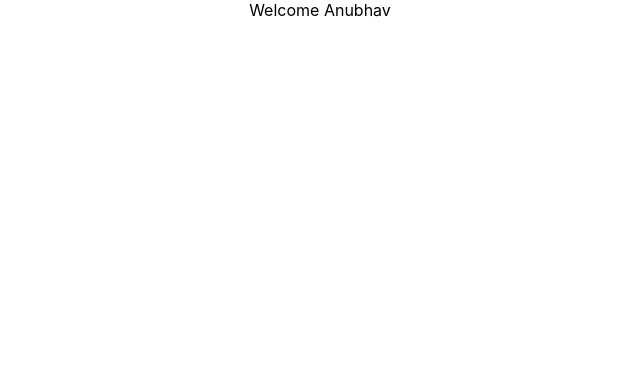
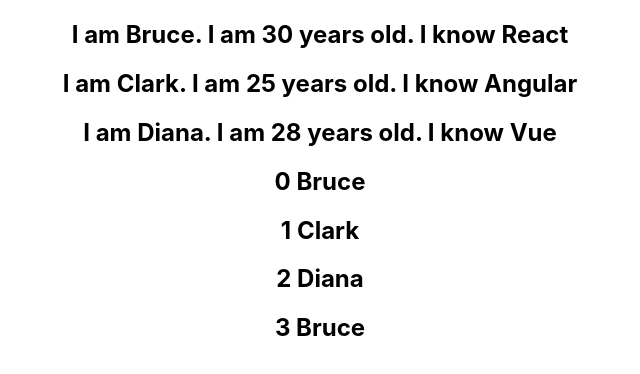
Before and after one commit to anubhavcu/react-refresher, a React (Create React App) app: page / in a window 1280 px wide. Shown: the top 374 px of the page, without its empty margins (320-960 px from the left). Built offline with nearby package versions, Linux system fonts and the light colour scheme.

Commit message:
list rendering

```diff
--- a/src/App.js
+++ b/src/App.js
@@ -11,6 +11,7 @@
 import FunctionEvent from './components/FunctionEvent';
 import Welcome from './components/Welcome';
 import UserGreeting from './components/UserGreeting';
+import NameList from './components/NameList';
 const App = () => {
   return (
     <div className='App'>
@@ -31,7 +32,8 @@
       {/* <EventBind /> */}
       {/* <ParentComponent /> */}
       {/* <FunctionEvent /> */}
-      <UserGreeting />
+      {/* <UserGreeting /> */}
+      <NameList />
     </div>
   );
 };
--- /dev/null
+++ b/src/components/NameList.jsx
@@ -0,0 +1,69 @@
+// eg to show list rendering
+import React from 'react';
+import Person from './Person';
+
+function NameList() {
+  const names = ['Bruce', 'Clark', 'Diana', 'Bruce'];
+  const persons = [
+    {
+      id: 1,
+      name: 'Bruce',
+      age: 30,
+      skill: 'React',
+    },
+    {
+      id: 2,
+      name: 'Clark',
+      age: 25,
+      skill: 'Angular',
+    },
+    {
+      id: 3,
+      name: 'Diana',
+      age: 28,
+      skill: 'Vue',
+    },
+  ];
+  const personList = persons.map((person) => (
+    <Person key={person.id} person={person} />
+  ));
+  const nameList = names.map((name, index) => (
+    <h2 key={index}>
+      {index} {name}
+    </h2>
+  ));
+  //   return <div>{nameList}</div>;
+
+  return (
+    <div>
+      {personList}
+      {nameList}
+    </div>
+  );
+}
+
+export default NameList;
+
+/**
+ *  key prop is not accessible in the child component , if we try to destructure key in Person component, it will throw an warning - '"key" is not a prop, trying to access it will result in undefined being return . If you need to access the same value in the child component, you should pass it as a different prop'
+ *
+ * * A "key" is a special string attribute you need to include when creating a list of elements
+ * * Keys give the elements a stable identity
+ * * Keys help react identify which items have changed, added or removed
+ * * Helps in efficient update of the user interface
+ *
+ * eg: <li> name1 </li>			<li> name3 </li>
+ * 	<li> name2 </li>    ===> 	<li> name2 </li>
+ * 					<li> name1 </li>
+ * now since the above lists don't have keys , and we have to insert an item in the begining of the list and move other two elements, react will first compare 1st list item and will find out it is not there and will create one, and similarly for second and third list items. so it is uneccessary creating name1 and name2 items again.
+ * This wouldn't have happened if keys were used, as react will use unique keys to identify the changes
+ *
+ *
+ *
+ * * using index as keys (nameList)
+ * When to use index as key :
+ * - the items in the list do not have unique id
+ * - the list is static list and will not change
+ * - the list will never be reordered or filtered
+ * see this for more info - https://youtu.be/xlPxnc5uUPQ?list=PLC3y8-rFHvwgg3vaYJgHGnModB54rxOk3
+ */
--- /dev/null
+++ b/src/components/Person.jsx
@@ -0,0 +1,14 @@
+// used in NameList component , as an example of rendering component in list
+import React from 'react';
+
+function Person({ person }) {
+  return (
+    <div>
+      <h2>
+        I am {person.name}. I am {person.age} years old. I know {person.skill}
+      </h2>
+    </div>
+  );
+}
+
+export default Person;
```
